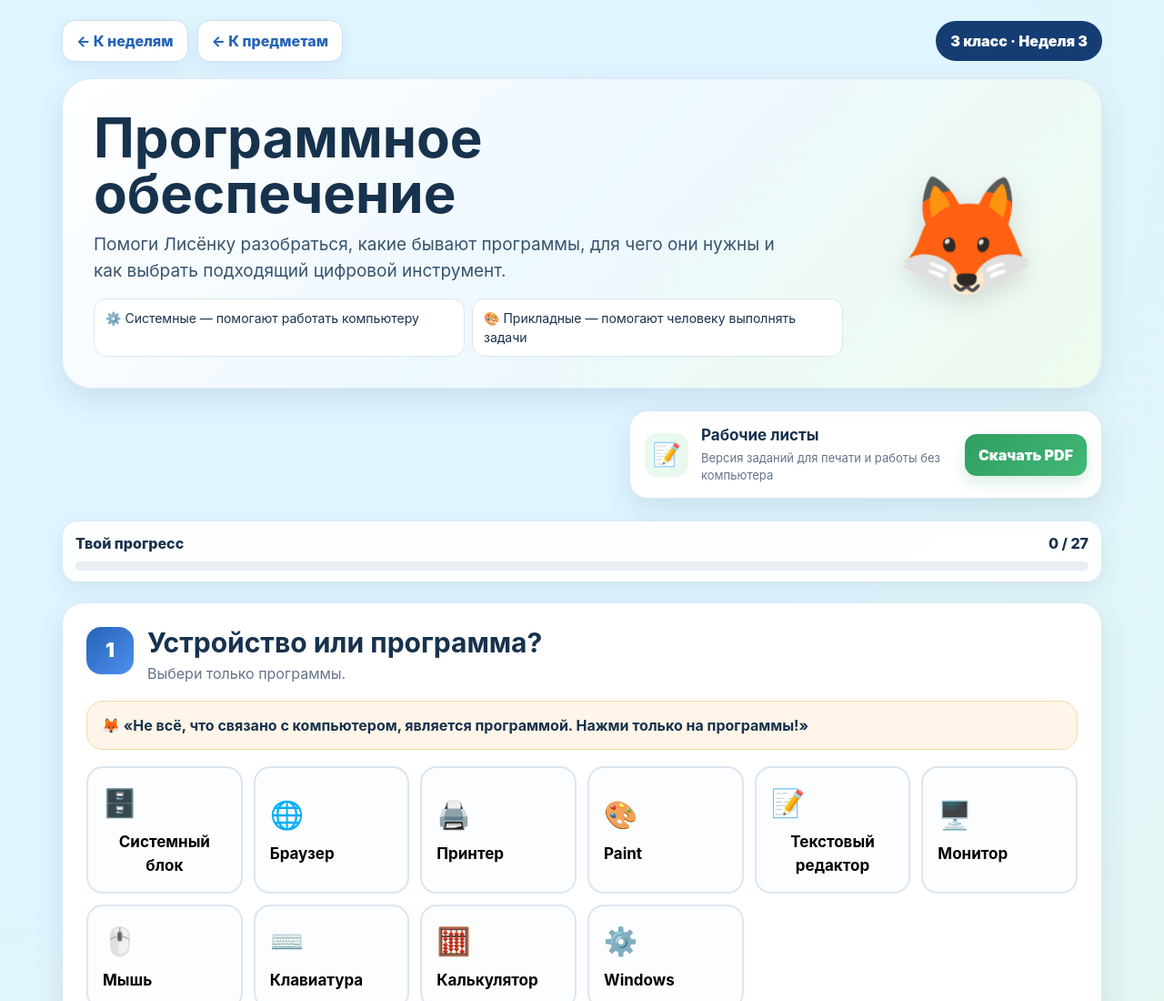
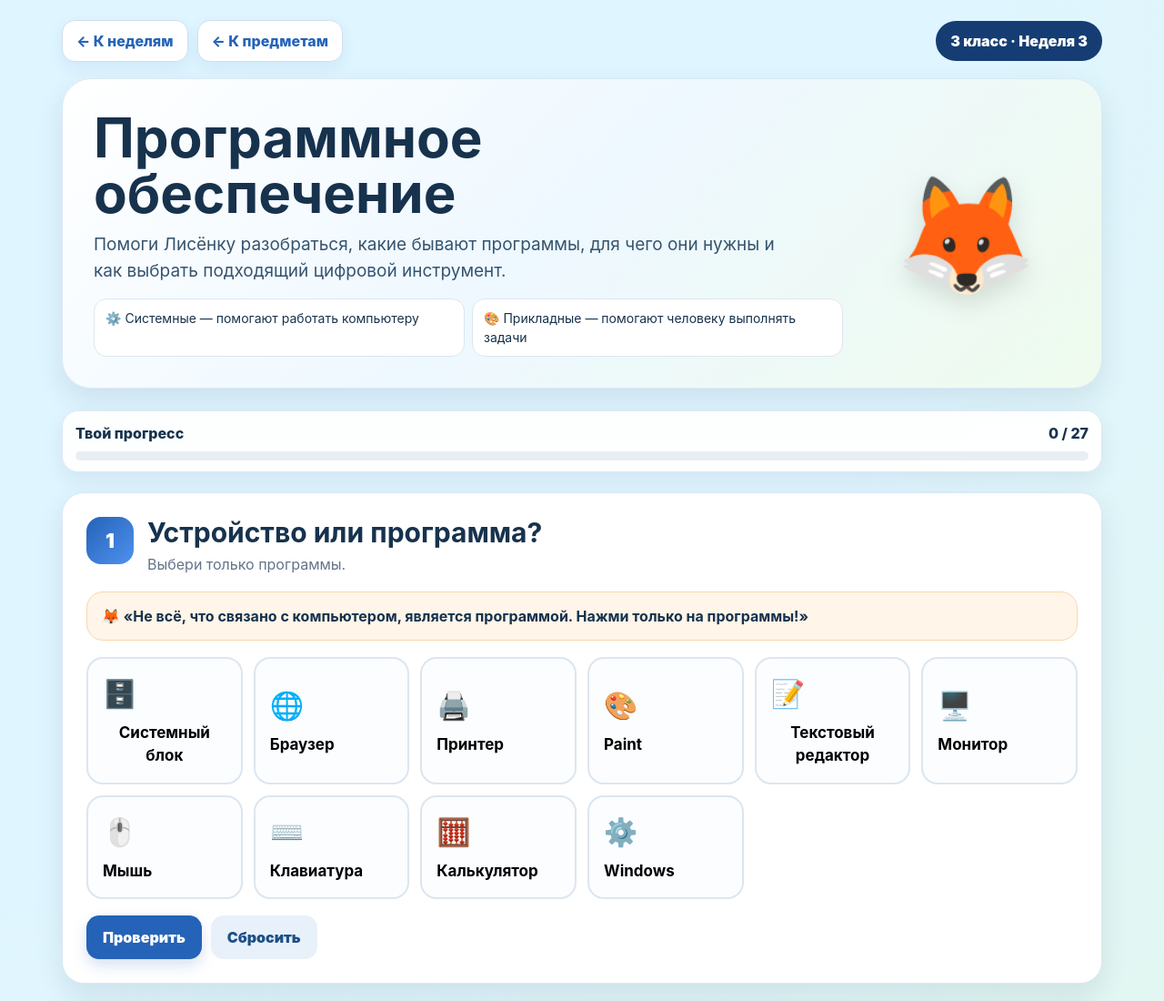
Before and after one commit to toki1995tk-tech/AI-Class-FS, a plain HTML site: page informatics/3/week-03/index.html in a window 1280 px wide. Shown: the top 1100 px of the page at 91% size. Drawn offline with Linux system fonts and the light colour scheme.

Commit message:
Remove worksheets download block from student site

```diff
--- a/informatics/3/week-03/index.html
+++ b/informatics/3/week-03/index.html
@@ -10,13 +10,6 @@
 button,select{font:inherit}.wrap{max-width:1180px;margin:0 auto;padding:22px 18px 70px}.topbar{display:flex;flex-wrap:wrap;gap:10px;align-items:center;justify-content:space-between;margin-bottom:18px}.navs{display:flex;flex-wrap:wrap;gap:10px}.back{text-decoration:none;color:var(--blue);background:#fff;border:1px solid #cfe0ef;padding:10px 15px;border-radius:14px;font-weight:800;box-shadow:0 6px 16px rgba(31,95,191,.08)}.grade{background:#153d73;color:#fff;padding:10px 16px;border-radius:999px;font-weight:900}
 .hero{position:relative;overflow:hidden;border-radius:32px;padding:34px;background:linear-gradient(135deg,#fff 0%,#eef8ff 48%,#eefbed 100%);box-shadow:var(--shadow);border:1px solid #dbeaf4;margin-bottom:24px}.hero-grid{display:grid;grid-template-columns:1fr 230px;gap:20px;align-items:center}h1{font-size:clamp(32px,5vw,60px);line-height:1.02;margin:0 0 12px}.lead{font-size:19px;margin:0;color:#36546f;max-width:760px}.fox-big{font-size:126px;text-align:center;filter:drop-shadow(0 10px 14px rgba(0,0,0,.12))}
 .legend{margin-top:16px;display:grid;grid-template-columns:repeat(auto-fit,minmax(210px,1fr));gap:8px}.legend div{background:#fff;border:1px solid #dbe7f0;border-radius:14px;padding:10px 12px;font-size:14px}
-.resources{margin:18px 0 24px;display:flex;justify-content:flex-end}
-.resource-card{display:flex;align-items:center;gap:14px;background:#fff;border:1px solid #dce8f3;border-radius:20px;padding:14px 16px;box-shadow:var(--shadow);max-width:520px;width:100%}
-.resource-icon{width:48px;height:48px;border-radius:14px;display:grid;place-items:center;background:var(--green2);font-size:25px;flex:0 0 auto}
-.resource-copy{flex:1;min-width:0}.resource-copy strong{display:block;font-size:17px}.resource-copy span{display:block;color:var(--muted);font-size:13px;margin-top:2px}
-.resource-btn{text-decoration:none;background:linear-gradient(135deg,var(--green),#42b876);color:#fff;font-weight:900;padding:11px 15px;border-radius:13px;white-space:nowrap;box-shadow:0 7px 16px rgba(47,158,98,.18)}
-.resource-btn:hover{filter:brightness(.98);transform:translateY(-1px)}
-@media(max-width:680px){.resource-card{align-items:flex-start;flex-wrap:wrap}.resource-btn{width:100%;text-align:center}}
 .progress-wrap{position:sticky;top:10px;z-index:20;margin:16px 0 22px;background:rgba(255,255,255,.94);backdrop-filter:blur(10px);border:1px solid #dce8f3;box-shadow:0 8px 22px rgba(23,50,77,.08);border-radius:18px;padding:12px 14px}.progress-top{display:flex;justify-content:space-between;gap:12px;align-items:center;font-weight:800}.progress{margin-top:8px;height:10px;background:#e8eef4;border-radius:999px;overflow:hidden}.progress>div{height:100%;width:0;background:linear-gradient(90deg,var(--blue),var(--green));transition:.3s}
 .mission{background:#fff;border:1px solid #dce8f3;box-shadow:var(--shadow);border-radius:24px;padding:26px;margin:22px 0}.mission-head{display:flex;align-items:flex-start;gap:15px;margin-bottom:18px}.num{min-width:52px;height:52px;border-radius:16px;display:grid;place-items:center;color:#fff;font-size:22px;font-weight:1000;background:linear-gradient(135deg,var(--blue),#4f91ee)}.challenge .num{background:linear-gradient(135deg,var(--orange),#f6bd57)}h2{margin:0;font-size:30px;line-height:1.15}.sub{color:var(--muted);margin:5px 0 0}.fox-say{background:var(--orange2);border:1px solid #f7d8aa;border-radius:18px;padding:14px 16px;margin:14px 0 18px;font-weight:750}
 .grid{display:grid;gap:12px}.cards{grid-template-columns:repeat(auto-fit,minmax(170px,1fr))}.select-card{border:2px solid #dce6ef;background:#fbfdff;min-height:104px;border-radius:18px;padding:16px;display:flex;flex-direction:column;gap:8px;align-items:flex-start;justify-content:center;cursor:pointer;transition:.16s;user-select:none}.select-card:hover{transform:translateY(-2px);border-color:#a9c7e2}.select-card.selected{border-color:var(--blue);background:var(--blue2);box-shadow:0 0 0 3px rgba(31,95,191,.08)}.select-card.correct{border-color:var(--green);background:var(--green2)}.select-card.wrong{border-color:var(--red);background:var(--red2)}.select-card .ico{font-size:30px}.select-card strong{font-size:17px}
@@ -32,16 +25,6 @@ button,select{font:inherit}.wrap{max-width:1180px;margin:0 auto;padding:22px 18p
 <div class="wrap">
 <div class="topbar"><div class="navs"><a class="back" href="/informatics/3/">← К неделям</a><a class="back" href="/informatics/">← К предметам</a></div><div class="grade">3 класс · Неделя 3</div></div>
 <section class="hero"><div class="hero-grid"><div><h1>Программное обеспечение</h1><p class="lead">Помоги Лисёнку разобраться, какие бывают программы, для чего они нужны и как выбрать подходящий цифровой инструмент.</p><div class="legend"><div>⚙️ Системные — помогают работать компьютеру</div><div>🎨 Прикладные — помогают человеку выполнять задачи</div></div></div><div class="fox-big">🦊</div></div></section>
-<section class="resources" aria-label="Материалы к уроку">
-  <div class="resource-card">
-    <div class="resource-icon">📝</div>
-    <div class="resource-copy">
-      <strong>Рабочие листы</strong>
-      <span>Версия заданий для печати и работы без компьютера</span>
-    </div>
-    <a class="resource-btn" href="./worksheets.pdf" download>Скачать PDF</a>
-  </div>
-</section>
 <div class="progress-wrap"><div class="progress-top"><span>Твой прогресс</span><span id="scoreTop">0 / 27</span></div><div class="progress"><div id="progressBar"></div></div></div>
 
 <section class="mission" id="m1"><div class="mission-head"><div class="num">1</div><div><h2>Устройство или программа?</h2><p class="sub">Выбери только программы.</p></div></div><div class="fox-say">🦊 «Не всё, что связано с компьютером, является программой. Нажми только на программы!»</div><div class="grid cards" id="m1Cards"></div><div class="actions"><button class="btn" onclick="checkM1()">Проверить</button><button class="btn secondary" onclick="resetM1()">Сбросить</button></div><div class="feedback" id="m1Feedback"></div></section>
```
